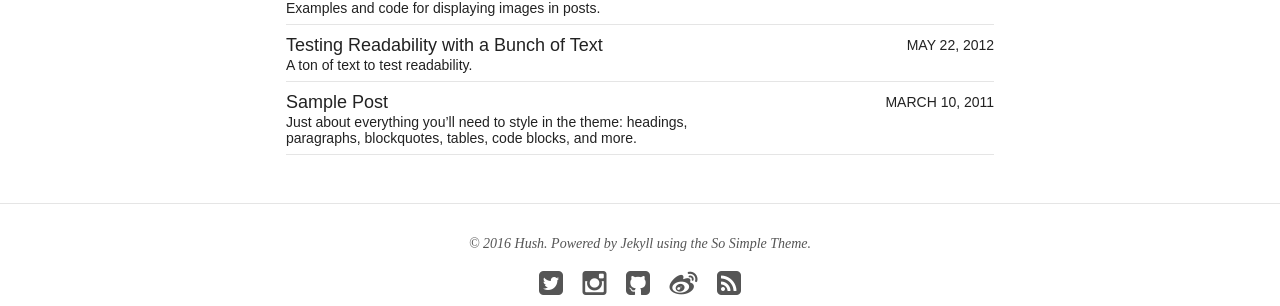
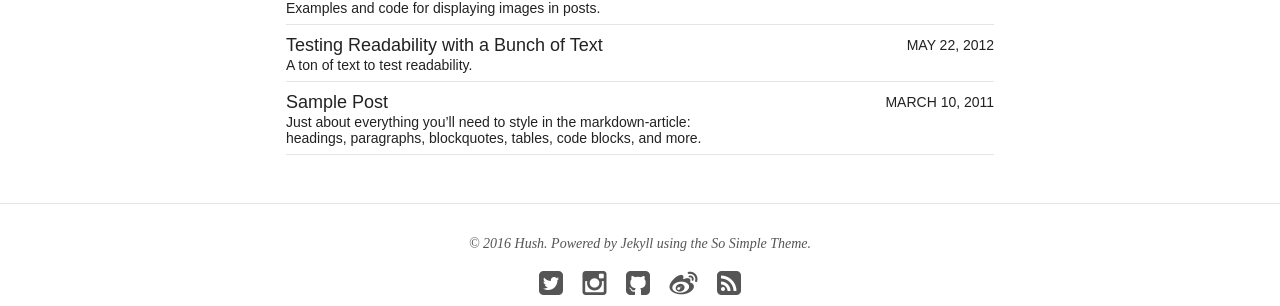
Before and after one commit to hushPlease/hushPlease.github.io, a Jekyll site: the page built from articles/index.md, in a window 1280 px wide. Shown: the part 994-1300 px from the top of the page. Built offline with Jekyll 4.4.1, drawn with Linux system fonts in a browser that asks for light colours; nearby versions of some CDN libraries.

Commit message:
Update info.

```diff
--- a/_posts/articles/2011-03-10-sample-post.md
+++ b/_posts/articles/2011-03-10-sample-post.md
@@ -1,7 +1,7 @@
 ---
 layout: post
 title: Sample Post
-excerpt: "Just about everything you'll need to style in the theme: headings, paragraphs, blockquotes, tables, code blocks, and more."
+excerpt: "Just about everything you'll need to style in the markdown-article: headings, paragraphs, blockquotes, tables, code blocks, and more."
 modified: 2016-07-11T14:17:25-04:00
 categories: articles
 tags: [markdown]
```
Also changed, not shown: README.md.
